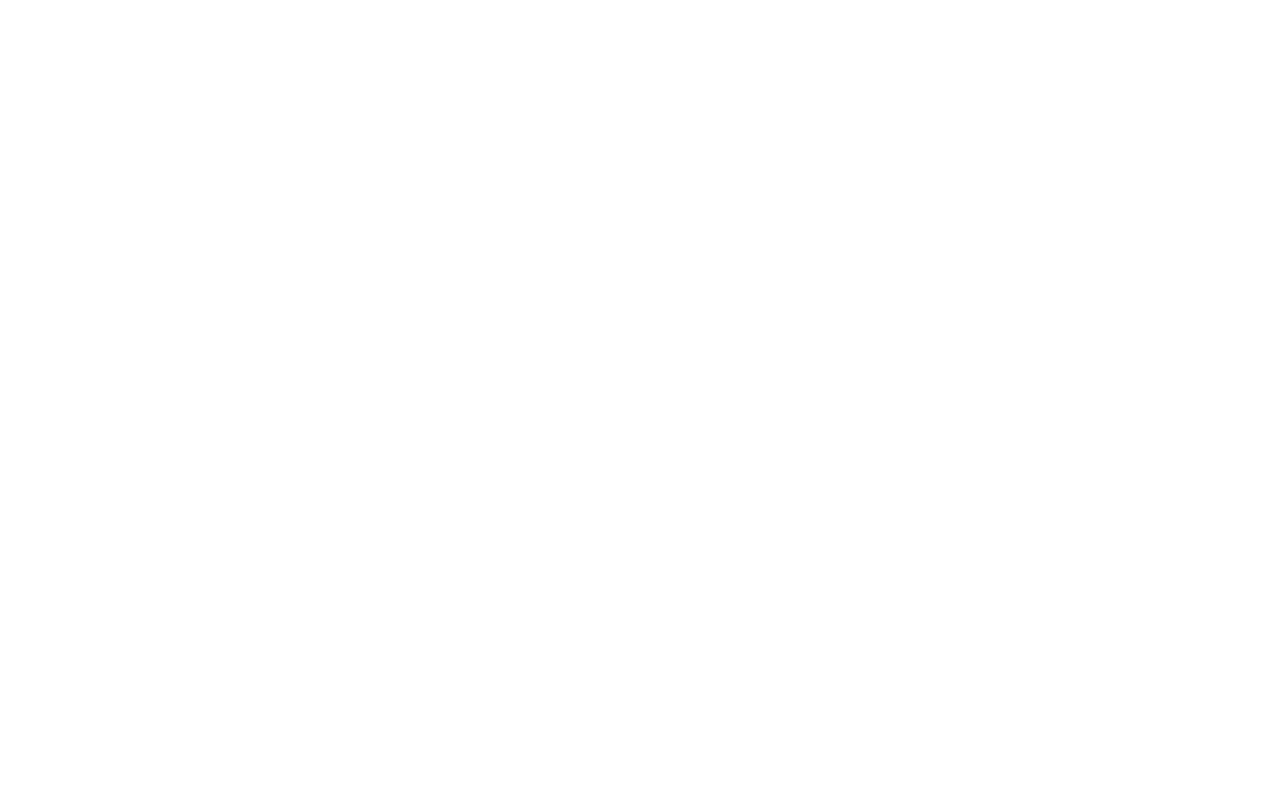
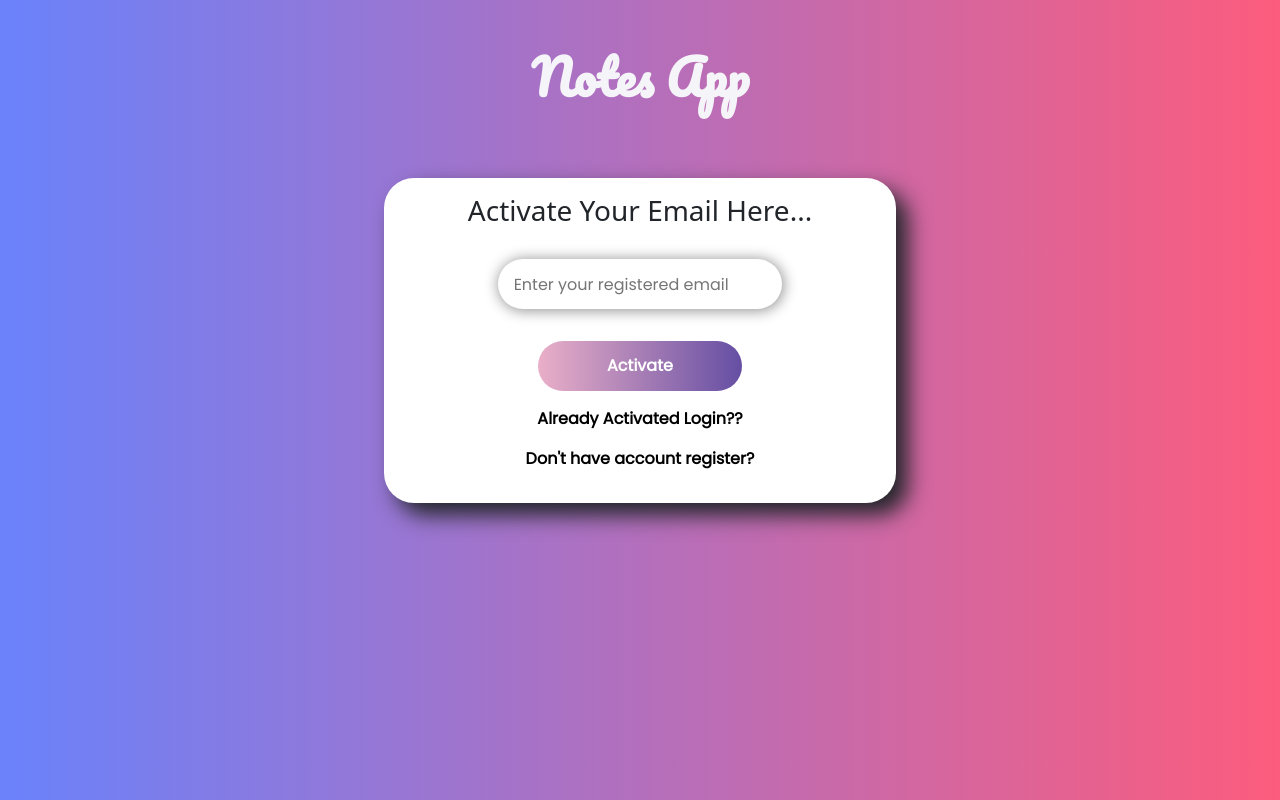
Before and after one commit to Mugesh2297/Notes-App-Front-End, a React (Create React App) app: page /activate in a window 1280 px wide. Before the commit this address had no page. Built offline with nearby package versions, Linux system fonts and the light colour scheme.

Commit message:
login changes

```diff
--- a/package.json
+++ b/package.json
@@ -7,12 +7,16 @@
     "@testing-library/react": "^13.4.0",
     "@testing-library/user-event": "^13.5.0",
     "animate.css": "^4.1.1",
+    "axios": "^1.2.1",
     "bootstrap": "^5.2.3",
+    "formik": "^2.2.9",
     "react": "^18.2.0",
     "react-bootstrap": "^2.7.0",
     "react-dom": "^18.2.0",
     "react-router-dom": "^6.4.5",
     "react-scripts": "5.0.1",
+    "sweetalert2": "^11.6.15",
+    "validator": "^13.7.0",
     "web-vitals": "^2.1.4"
   },
   "scripts": {
--- /dev/null
+++ b/src/Components/ActivateComponent/ActivateEmail.jsx
@@ -0,0 +1,90 @@
+import axios from 'axios';
+import { useFormik } from 'formik';
+import React from 'react';
+import { NavLink, useNavigate } from 'react-router-dom';
+import Swal from 'sweetalert2';
+
+function ActivateEmail() {
+    const navigate = useNavigate();
+    // const [value, setValue] = useState("");
+    const formik = useFormik({
+        initialValues: {
+            email: "",
+
+        },
+        validate: (values) => {
+            let errors = {};
+            if (values.email === "") {
+                errors.email = "Please Enter Email Id"
+            }
+
+
+            return errors;
+        },
+
+        onSubmit: async (values) => {
+            try {
+                var response = await axios.post("http://localhost:3001/register/activate-account", values);
+                console.log(response);
+
+                if(response.status === 200){
+                    Swal.fire({ title:response.data.message,  icon: 'success', confirmButtonText: 'Okay'});
+                   }
+                   else if (response.data.code === "active"){
+                    console.log(response.data.code)
+                    Swal.fire({ title: response.data.message,  icon: 'success', confirmButtonText: 'Okay'});
+                   }
+
+
+                   navigate("/");
+
+            } catch (err) {
+                console.log(err.response);
+                console.log(err.response.data.message);
+                console.log(err.response.status);
+                 if (err.response.data.code === "noemail"){
+                    Swal.fire({ title: err.response.data.message,  icon: 'error', confirmButtonText: 'okay'});
+                   }
+                   navigate("/");
+
+
+            }
+        }
+    })
+  return (
+    <div>
+    <section className='login py-5 main'>
+      <div className='col-lg-12 col-md-12 col-sm-12 col-12 text-center'>
+        <h1 className='animate__animated animate__heartBeat title'>Notes App</h1>
+      </div>
+      <div className='container  py-5 mx-auto mt-4  '>
+        <div className='row '>
+          <div className=' col-lg-12 col-md-12 col-sm-12 col-12 text-center py-3 '>
+            <h3 className='animate__animated animate__heartBeat'>Activate Your Email Here...</h3>
+            <form onSubmit={formik.handleSubmit}>
+              <div className='form-row  pt-2 text-center'>
+                <div className='offset-1 col-lg-10'>
+                  <input type="email" className='inp my-3 px-3' placeholder='Enter your registered email' name="eamil"
+                  value={formik.values.email} onChange={formik.handleChange}></input>
+                </div>
+                <div><span className="activeEmail" style={{ color: 'red' }}>{formik.errors.email}</span></div>
+              </div>
+              <div className='form-row py-3' >
+                <div className='offset-1 col-lg-10'>
+                  <button className="btn1" type="submit">Activate</button>
+                </div>
+              </div>
+            </form>
+            <div>
+             <NavLink  to="/" className='nav_link text-center'> <p className='text-center'>Already Activated Login??</p></NavLink>
+              <NavLink to="/register" className='nav_link text-center'><p className='text-center'>Don't have account register?</p></NavLink>
+            </div>
+          </div>
+        </div>
+      </div>
+    </section>
+  </div>
+  )
+}
+
+export default ActivateEmail
--- /dev/null
+++ b/src/Components/Home/Home.jsx
@@ -0,0 +1,9 @@
+import React from 'react'
+
+function Home() {
+  return (
+    <div>Home</div>
+  )
+}
+
+export default Home
--- a/src/Components/LoginComponent/login.css
+++ b/src/Components/LoginComponent/login.css
@@ -56,19 +56,35 @@ font-family: 'Poppins', sans-serif;
     outline: none;
     border-radius: 60px;
     font-weight: 600;
-    background-color: rgb(176, 157, 212);
+    background: #654ea3;  /* fallback for old browsers */
+background: -webkit-linear-gradient(to right, #eaafc8, #654ea3);  /* Chrome 10-25, Safari 5.1-6 */
+background: linear-gradient(to right, #eaafc8, #654ea3); /* W3C, IE 10+/ Edge, Firefox 16+, Chrome 26+, Opera 12+, Safari 7+ */
+
     color: white;
     font-family: 'Poppins', sans-serif;
 }
+.btn1:hover{
 
+    background: #654ea3;  /* fallback for old browsers */
+background: -webkit-linear-gradient(to right, #eaafc8, #654ea3);  /* Chrome 10-25, Safari 5.1-6 */
+background: linear-gradient(to left, #eaafc8, #654ea3); /* W3C, IE 10+/ Edge, Firefox 16+, Chrome 26+, Opera 12+, Safari 7+ */
 
+}
 
+body{
+    background: #FC5C7D;  /* fallback for old browsers */
+background: -webkit-linear-gradient(to right, #6A82FB, #FC5C7D);  /* Chrome 10-25, Safari 5.1-6 */
+background: linear-gradient(to right, #6A82FB, #FC5C7D); /* W3C, IE 10+/ Edge, Firefox 16+, Chrome 26+, Opera 12+, Safari 7+ */
+  height: 100vh;
+
+}
 .main{
     height: 700px;
+
 }
 
 .title{
-    color: rgb(176, 157, 212);
+    color: rgb(245, 244, 249);
     font-family: 'Pacifico', cursive;
     font-weight: bold;
     font-size: 3rem;
@@ -85,6 +101,14 @@ p:hover{
 
 .container{
     width: 40%;
+}
+.passwordError{
+    margin-top: 15px;
+}
+
+span{
+    font-weight: bold;
+    font-family: 'Poppins', sans-serif;
 }
 
 
--- a/src/Components/RegisterComponent/Register.jsx
+++ b/src/Components/RegisterComponent/Register.jsx
@@ -1,8 +1,78 @@
-import React from 'react';
-import { NavLink } from 'react-router-dom';
+import axios from 'axios';
+import { useFormik } from 'formik';
+import React, { useState } from 'react';
+import { NavLink, useNavigate } from 'react-router-dom';
+import validator from 'validator';
+import Swal from 'sweetalert2';
 import "./register.css";
 
 function Register() {
+  const navigate = useNavigate();
+
+    const [errorMessage, setErrorMessage] = useState('')
+
+
+    const formik = useFormik({
+        initialValues: {
+            name: "",
+            email: "",
+            password: "",
+            confirmPassword: "",
+
+        },  validate: (values) => {
+            let errors = {};
+            if (values.name === "") {
+                errors.name = "Please Enter Name"
+            }
+            if (values.email === "") {
+                errors.email = "Please Enter Email Id"
+            }
+            if (values.password === "") {
+                errors.password = "Please Enter Password"
+            }
+            if (values.confirmPassword === "") {
+                errors.confirmPassword = "Please Enter Confirm Password"
+            }
+
+
+            return errors;
+        },
+        onSubmit: async (values) => {
+            const validate = formik.values.password
+            if (validator.isStrongPassword(validate, {
+                minLength: 8, minLowercase: 1,
+                minUppercase: 1, minNumbers: 1, minSymbols: 1
+              })) {
+                try {
+                    var response = await axios.post("http://localhost:3001/register/signup", values);
+                    localStorage.setItem("token", response.data);
+                  if(response.data.code === "newUseradded")  {
+                    Swal.fire({ title: response.data.message,  icon: 'success', confirmButtonText: 'Login'});
+                    navigate("/");
+                  }
+                }
+                catch (err) {
+                    console.log(err.response);
+
+                    if(err.response.data.code === "existUser"){
+                        Swal.fire({ title: err.response.data.message,  icon: 'error', confirmButtonText: 'okay'});
+                        navigate("/");
+                    }
+                    if(err.response.data.code === "password"){
+                      Swal.fire({ title: err.response.data.message,  icon: 'error', confirmButtonText: 'okay'});
+
+                  }
+                }
+              } else {
+                setErrorMessage(`Password Should Consist min of 8 characters
+                should includes min of 1 lowercase 1 uppercase 1 number and 1 symbol` )
+              }
+
+        }
+
+
+    })
+
   return (
     <div>
     <section className='login py-3 '>
@@ -13,30 +83,39 @@ function Register() {
         <div className='row '>
           <div className=' col-lg-12 col-md-12 col-sm-12 col-12 text-center py-5 '>
             <h1 className='animate__animated animate__heartBeat loginTitle'>Register Here...</h1>
-            <form>
+            <form onSubmit={formik.handleSubmit}>
             <div className='form-row  pt-3 text-center'>
                 <div className='offset-1 col-lg-10'>
-                  <input type="text" className='inp my-2 px-3' placeholder='name'></input>
+                  <input type="text" className='inp my-2 px-3' placeholder='name'
+                   value={formik.values.name} onChange={formik.handleChange} name="name"></input>
                 </div>
+                <div><span className="valueError" style={{ color: 'red' }}>{formik.errors.name}</span></div>
               </div>
               <div className='form-row  pt-3 text-center'>
                 <div className='offset-1 col-lg-10'>
-                  <input type="email" className='inp my-2 px-3' placeholder='email'></input>
+                  <input type="email" className='inp my-2 px-3' placeholder='email'
+                  value={formik.values.email} onChange={formik.handleChange} name="email"></input>
                 </div>
+                <div><span className="valueError" style={{ color: 'red' }}>{formik.errors.email}</span></div>
               </div>
               <div className='form-row pt-3 text-center'>
                 <div className='offset-1 col-lg-10'>
-                  <input type="password" className='inp my-2 px-3' placeholder='password'></input>
+                  <input type="password" className='inp my-2 px-3' placeholder='password'
+                   value={formik.values.password} onChange={formik.handleChange} name="password"></input>
                 </div>
+                <div><span className="valueError" style={{ color: 'red' }}>{formik.errors.password}</span></div>
               </div>
               <div className='form-row pt-3 text-center'>
                 <div className='offset-1 col-lg-10'>
-                  <input type="password" className='inp my-2 px-3' placeholder='confirm password'></input>
+                  <input type="password" className='inp my-2 px-3' placeholder='confirm password'
+                   value={formik.values.confirmPassword} onChange={formik.handleChange} name="confirmPassword"></input>
                 </div>
+                <div><span className="valueError" style={{ color: 'red' }}>{formik.errors.confirmPassword}</span></div>
               </div>
+              <div><span className="errormsg" style={{ color: "red" }}>{errorMessage}</span></div>
               <div className='form-row py-4' >
                 <div className='offset-1 col-lg-10'>
-                  <button className="btn1" type="submit" >Signup</button>
+                  <button className="btn1" type="submit">Signup</button>
                 </div>
               </div>
             </form>
--- a/src/Components/RouterComponent.js
+++ b/src/Components/RouterComponent.js
@@ -7,6 +7,9 @@ import {
 import Forget from "./ForgetPassword/Forget";
 import Login from "./LoginComponent/Login";
 import Register from "./RegisterComponent/Register";
+import Home from "./Home/Home";
+import ActivateEmail from "./ActivateComponent/ActivateEmail";
+
 
 
  function RouterComponent() {
@@ -17,6 +20,8 @@ import Register from "./RegisterComponent/Register";
         <Route path="/" element={<Login/>}/>
         <Route path="/register" element={<Register/>}/>
         <Route path="/forget" element={<Forget/>}/>
+        <Route path="/activate" element={<ActivateEmail/>}/>
+        <Route path="/home" element={<Home/>}/>
     </Routes>
     </BrowserRouter>
     </>
```
Also changed, not shown: src/Components/ActivateComponent/activateEmail.css (added), src/Components/Home/header.css (added), 1 other file (tests, documents, lock files or other folders).
